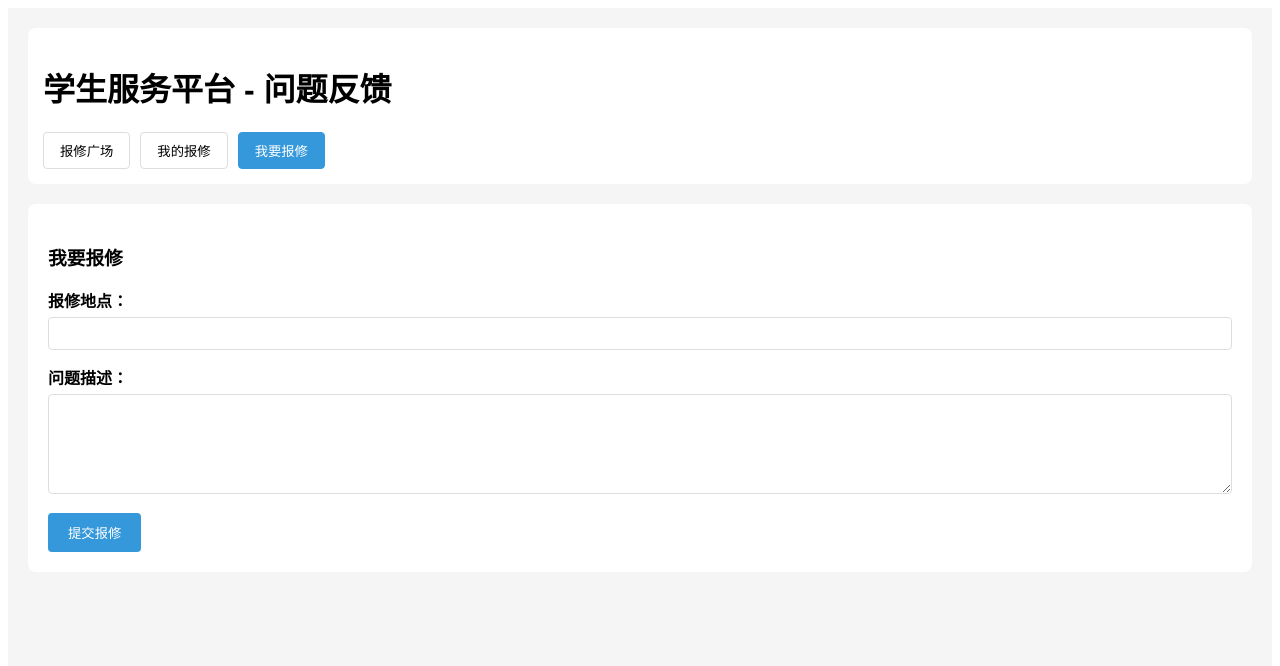
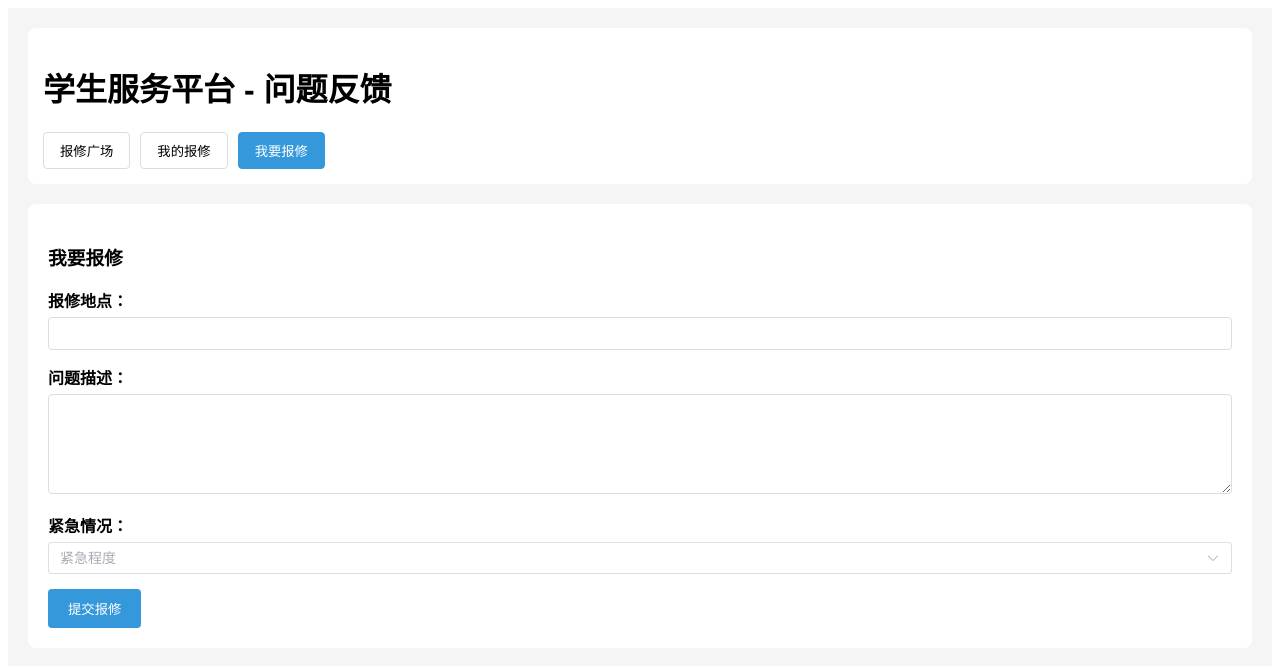
Before and after one commit to RuntimeLearners/JHETFrontend, a Vue app: page /feedback in a window 1280 px wide. Both pictures are taken after a click on the button "我要报修". Shown: the top 666 px of the page. Built offline with nearby package versions, Linux system fonts and the light colour scheme.

Commit message:
添加了保修时可选紧急情况的功能

```diff
--- a/src/pages/feedbackpage.vue
+++ b/src/pages/feedbackpage.vue
@@ -38,6 +38,7 @@
             <span class="time">[{{ item.time }}] {{ item.id }}</span>
             <span class="user">{{ item.user }}</span>
             <span class="status" :class="item.status">{{ item.statusText }}</span>
+            <span class="status" :class="item.status">{{ item.statusTextt}}</span>
           </div>
           <div class="repair-content">
             <p class="location">{{ item.location }}</p>
@@ -57,7 +58,16 @@
             <label for="description">问题描述：</label>
             <textarea id="description" v-model="formData.description" required></textarea>
           </div>
-          <button type="submit" class="submit-btn">提交报修</button>
+          <div class="form-group">
+            <label for="status">紧急情况：</label>
+             <el-select v-model="filters.urgency" placeholder="紧急程度">
+         <el-option label="紧急" value="urgent" />
+         <el-option label="一般" value="normal" />
+         <el-option label="低优先级" value="low" />
+         </el-select>
+           </div>
+         <button type="submit" class="submit-btn">提交报修</button>
+
         </form>
       </div>
 
@@ -83,6 +93,7 @@ interface RepairItem {
   user: string
   status: string
   statusText: string
+  statusTextt?: string
   location: string
   description: string
 }
@@ -107,6 +118,7 @@ const repairList = ref<RepairItem[]>([
     user: '程**',
     status: 'completed',
     statusText: '已完工',
+    statusTextt: '紧急',
     location: '莫干山校区-教学楼及公共区域-食...',
     description: '下水道堵了，第二排实验台'
   },
@@ -116,6 +128,7 @@ const repairList = ref<RepairItem[]>([
     user: '陈**',
     status: 'dispatched',
     statusText: '已派工',
+    statusTextt: '一般',
     location: '莫干山校区-学生公寓-德馨苑8号楼...',
     description: '厕所排气系统坏了，厕所有点反味'
   }
```
